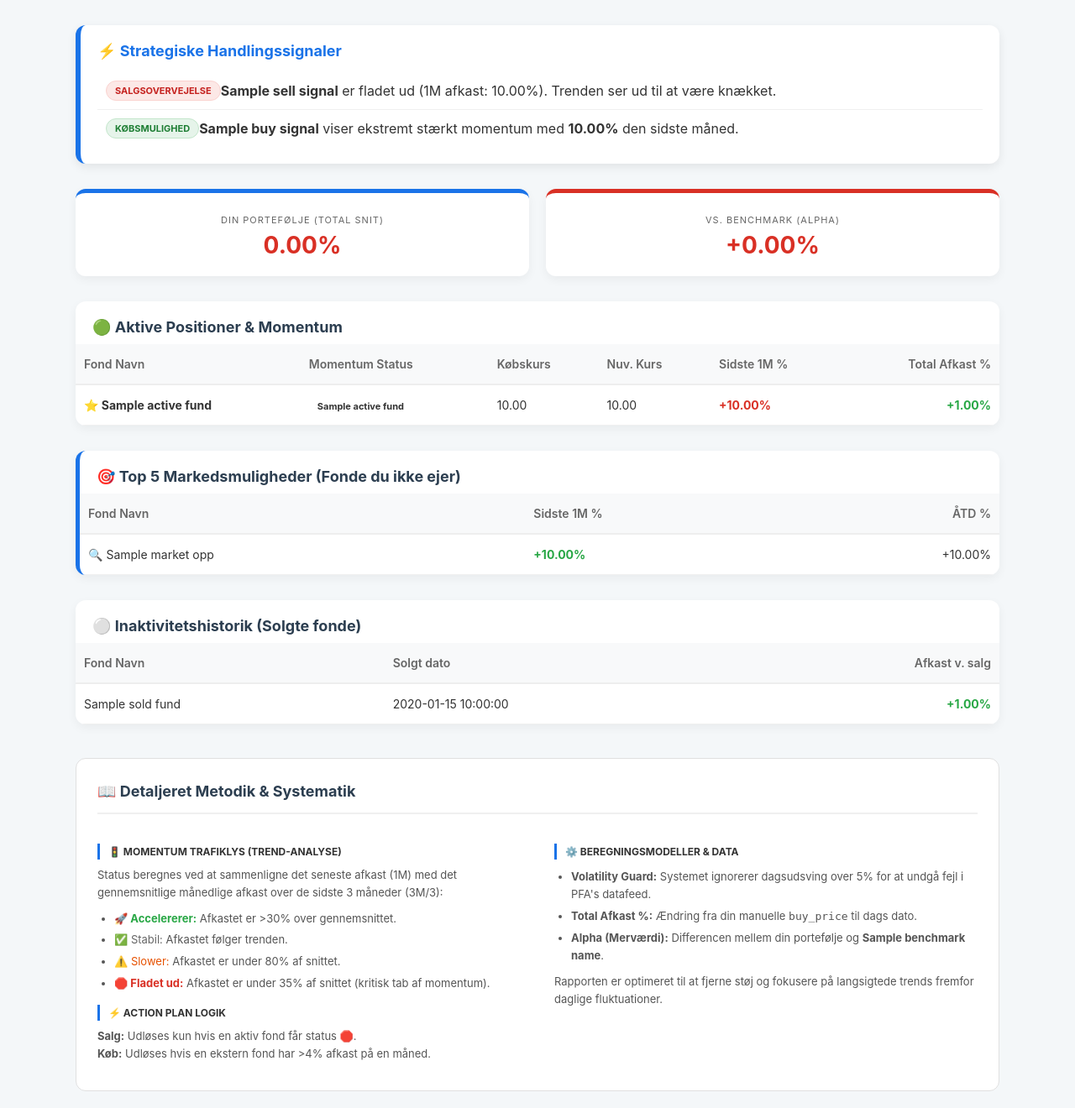
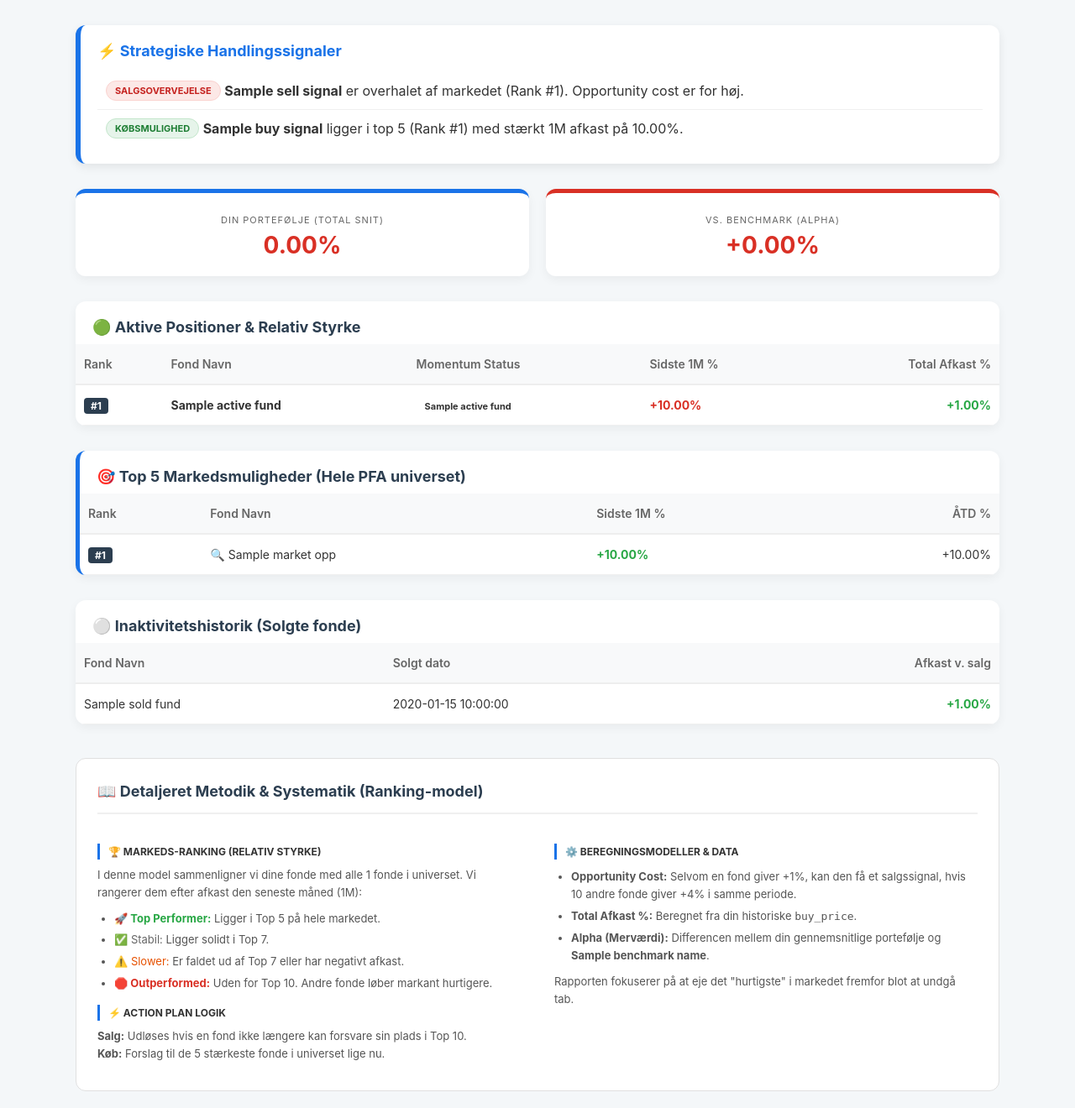
Before and after one commit to Alf4444/TrendAgent, a Python web app: template templates/monthly.html.j2 in a window 1280 px wide. Shown: the part 84-1404 px from the top of the page at 84% size. Run offline with Jinja, Linux system fonts and the light colour scheme; the template is opened without the code that fills it: most values are stand-ins (such as "Sample title", 1, 10 or a date in 2020).

Commit message:
Update monthly.html.j2

```diff
--- a/templates/monthly.html.j2
+++ b/templates/monthly.html.j2
@@ -9,22 +9,19 @@
         .container { max-width: 1100px; margin: auto; }
         .header { display: flex; justify-content: space-between; align-items: center; margin-bottom: 30px; }
 
-        /* Valideringsboks */
         .warning-box { background: #fff3cd; color: #856404; padding: 15px; border-radius: 12px; margin-bottom: 25px; border: 1px solid #ffeeba; font-size: 13px; }
         .warning-box strong { display: block; margin-bottom: 5px; text-transform: uppercase; font-size: 11px; }
 
-        /* Action Plan Boks */
         .action-plan { background: white; border-radius: 12px; padding: 20px; margin-bottom: 30px; border-left: 6px solid #1a73e8; box-shadow: 0 4px 12px rgba(0,0,0,0.08); }
         .action-plan h3 { padding: 0; margin-top: 0; color: #1a73e8; font-size: 18px; margin-bottom: 15px; }
         .action-item { display: flex; align-items: center; padding: 10px; border-bottom: 1px solid #f0f0f0; }
         .action-item:last-child { border-bottom: none; }
 
-        /* Momentum Tags / Trafiklys */
         .m-tag { padding: 4px 10px; border-radius: 20px; font-size: 11px; font-weight: bold; white-space: nowrap; }
-        .momentum-fast { background: #e6f4ea; color: #1e7e34; border: 1px solid #c3e6cb; } /* Grøn */
-        .momentum-slow { background: #fff3e0; color: #e65100; border: 1px solid #ffe0b2; } /* Gul/Orange */
-        .momentum-flat { background: #fce8e6; color: #c5221f; border: 1px solid #fad2cf; } /* Rød */
-        .momentum-stable { background: #f1f3f4; color: #5f6368; border: 1px solid #dadce0; } /* Grå */
+        .momentum-fast { background: #e6f4ea; color: #1e7e34; border: 1px solid #c3e6cb; }
+        .momentum-slow { background: #fff3e0; color: #e65100; border: 1px solid #ffe0b2; }
+        .momentum-flat { background: #fce8e6; color: #c5221f; border: 1px solid #fad2cf; }
+        .momentum-stable { background: #f1f3f4; color: #5f6368; border: 1px solid #dadce0; }
 
         .score-grid { display: grid; grid-template-columns: 1fr 1fr; gap: 20px; margin-bottom: 30px; }
         .score-box { background: white; padding: 20px; border-radius: 12px; box-shadow: 0 4px 12px rgba(0,0,0,0.05); text-align: center; border-top: 5px solid #1a73e8; }
@@ -37,6 +34,7 @@
         th { background: #f8f9fa; padding: 15px 10px; text-align: left; color: #666; font-weight: 600; border-bottom: 2px solid #eee; }
         td { padding: 15px 10px; border-bottom: 1px solid #f0f0f0; }
 
+        .rank-badge { background: #2c3e50; color: white; padding: 2px 8px; border-radius: 4px; font-weight: bold; font-size: 12px; }
         .pos { color: #28a745; font-weight: bold; }
         .neg { color: #d93025; font-weight: bold; }
 
@@ -80,13 +78,13 @@
             {% for f in sell_signals %}
             <div class="action-item">
                 <span class="m-tag momentum-flat">SALGSOVERVEJELSE</span>
-                <span><strong>{{ f.name }}</strong> er fladet ud (1M afkast: {{ "%.2f"|format(f.return_1m) }}%). Trenden ser ud til at være knækket.</span>
+                <span>&nbsp;<strong>{{ f.name }}</strong> er overhalet af markedet (Rank #{{ f.rank }}). Opportunity cost er for høj.</span>
             </div>
             {% endfor %}
             {% for o in buy_signals %}
             <div class="action-item">
                 <span class="m-tag momentum-fast">KØBSMULIGHED</span>
-                <span><strong>{{ o.name }}</strong> viser ekstremt stærkt momentum med <strong>{{ "%.2f"|format(o.return_1m) }}%</strong> den sidste måned.</span>
+                <span>&nbsp;<strong>{{ o.name }}</strong> ligger i top 5 (Rank #{{ o.rank }}) med stærkt 1M afkast på {{ "%.2f"|format(o.return_1m) }}%.</span>
             </div>
             {% endfor %}
         </div>
@@ -108,14 +106,13 @@
         </div>
 
         <div class="table-container">
-            <h3>🟢 Aktive Positioner & Momentum</h3>
+            <h3>🟢 Aktive Positioner & Relativ Styrke</h3>
             <table>
                 <thead>
                     <tr>
+                        <th>Rank</th>
                         <th>Fond Navn</th>
                         <th>Momentum Status</th>
-                        <th>Købskurs</th>
-                        <th>Nuv. Kurs</th>
                         <th>Sidste 1M %</th>
                         <th style="text-align: right;">Total Afkast %</th>
                     </tr>
@@ -123,14 +120,13 @@
                 <tbody>
                     {% for f in active_funds %}
                     <tr>
-                        <td style="font-weight: bold;">⭐ {{ f.name }}</td>
+                        <td><span class="rank-badge">#{{ f.rank }}</span></td>
+                        <td style="font-weight: bold;">{{ f.name }}</td>
                         <td>
                             <span class="m-tag {{ f.momentum_class }}">
                                 {{ f.momentum_label }}
                             </span>
                         </td>
-                        <td>{{ "%.2f"|format(f.buy_price) }}</td>
-                        <td>{{ "%.2f"|format(f.curr_price) }}</td>
                         <td class="{{ 'pos' if f.return_1m >= 0 else 'neg' }}">
                             {{ "%+.2f"|format(f.return_1m) }}%
                         </td>
@@ -144,10 +140,11 @@
         </div>
 
         <div class="table-container" style="border-left: 5px solid #1a73e8;">
-            <h3>🎯 Top 5 Markedsmuligheder (Fonde du ikke ejer)</h3>
+            <h3>🎯 Top 5 Markedsmuligheder (Hele PFA universet)</h3>
             <table>
                 <thead>
                     <tr>
+                        <th>Rank</th>
                         <th>Fond Navn</th>
                         <th>Sidste 1M %</th>
                         <th style="text-align: right;">ÅTD %</th>
@@ -156,6 +153,7 @@
                 <tbody>
                     {% for o in market_opps %}
                     <tr>
+                        <td><span class="rank-badge">#{{ o.rank }}</span></td>
                         <td>🔍 {{ o.name }}</td>
                         <td class="pos">{{ "%+.2f"|format(o.return_1m) }}%</td>
                         <td style="text-align: right;">{{ "%+.2f"|format(o.return_ytd) }}%</td>
@@ -192,28 +190,28 @@
         {% endif %}
 
         <footer class="footer">
-            <h3>📖 Detaljeret Metodik & Systematik</h3>
+            <h3>📖 Detaljeret Metodik & Systematik (Ranking-model)</h3>
             <div class="method-grid">
                 <div class="method-section">
-                    <h4>🚦 Momentum Trafiklys (Trend-analyse)</h4>
-                    <p>Status beregnes ved at sammenligne det seneste afkast (1M) med det gennemsnitlige månedlige afkast over de sidste 3 måneder (3M/3):</p>
+                    <h4>🏆 Markeds-Ranking (Relativ Styrke)</h4>
+                    <p>I denne model sammenligner vi dine fonde med alle {{ total_market_count }} fonde i universet. Vi rangerer dem efter afkast den seneste måned (1M):</p>
                     <ul>
-                        <li><span class="pos">🚀 Accelererer:</span> Afkastet er >30% over gennemsnittet.</li>
-                        <li><span style="color: #666;">✅ Stabil:</span> Afkastet følger trenden.</li>
-                        <li><span style="color: #e65100;">⚠️ Slower:</span> Afkastet er under 80% af snittet.</li>
-                        <li><span class="neg">🛑 Fladet ud:</span> Afkastet er under 35% af snittet (kritisk tab af momentum).</li>
+                        <li><span class="pos">🚀 Top Performer:</span> Ligger i Top 5 på hele markedet.</li>
+                        <li><span style="color: #666;">✅ Stabil:</span> Ligger solidt i Top 7.</li>
+                        <li><span style="color: #e65100;">⚠️ Slower:</span> Er faldet ud af Top 7 eller har negativt afkast.</li>
+                        <li><span class="neg">🛑 Outperformed:</span> Uden for Top 10. Andre fonde løber markant hurtigere.</li>
                     </ul>
                     <h4>⚡ Action Plan Logik</h4>
-                    <p><strong>Salg:</strong> Udløses kun hvis en aktiv fond får status 🛑. <br><strong>Køb:</strong> Udløses hvis en ekstern fond har >4% afkast på en måned.</p>
+                    <p><strong>Salg:</strong> Udløses hvis en fond ikke længere kan forsvare sin plads i Top 10. <br><strong>Køb:</strong> Forslag til de 5 stærkeste fonde i universet lige nu.</p>
                 </div>
                 <div class="method-section">
                     <h4>⚙️ Beregningsmodeller & Data</h4>
                     <ul>
-                        <li><strong>Volatility Guard:</strong> Systemet ignorerer dagsudsving over 5% for at undgå fejl i PFA's datafeed.</li>
-                        <li><strong>Total Afkast %:</strong> Ændring fra din manuelle <code>buy_price</code> til dags dato.</li>
-                        <li><strong>Alpha (Merværdi):</strong> Differencen mellem din portefølje og <strong>{{ benchmark_name }}</strong>.</li>
+                        <li><strong>Opportunity Cost:</strong> Selvom en fond giver +1%, kan den få et salgssignal, hvis 10 andre fonde giver +4% i samme periode.</li>
+                        <li><strong>Total Afkast %:</strong> Beregnet fra din historiske <code>buy_price</code>.</li>
+                        <li><strong>Alpha (Merværdi):</strong> Differencen mellem din gennemsnitlige portefølje og <strong>{{ benchmark_name }}</strong>.</li>
                     </ul>
-                    <p>Rapporten er optimeret til at fjerne støj og fokusere på langsigtede trends fremfor daglige fluktuationer.</p>
+                    <p>Rapporten fokuserer på at eje det "hurtigste" i markedet fremfor blot at undgå tab.</p>
                 </div>
             </div>
         </footer>
```
